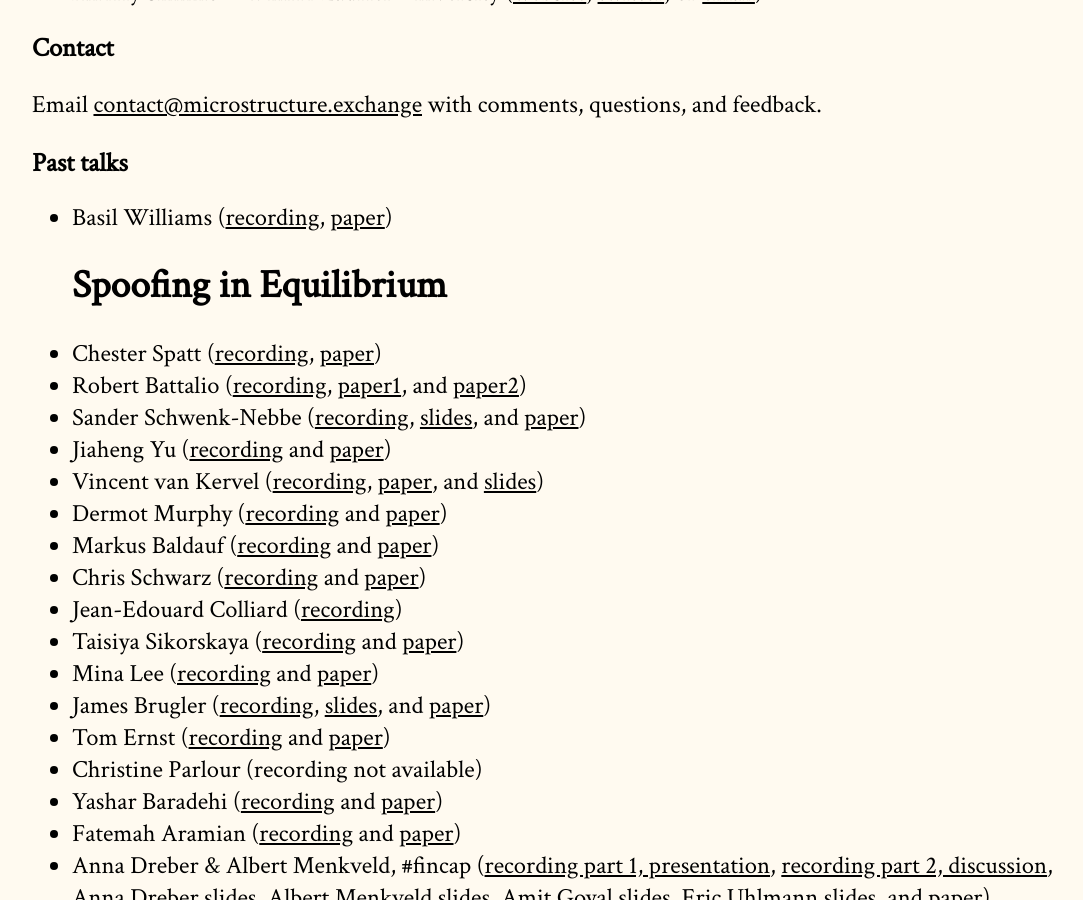
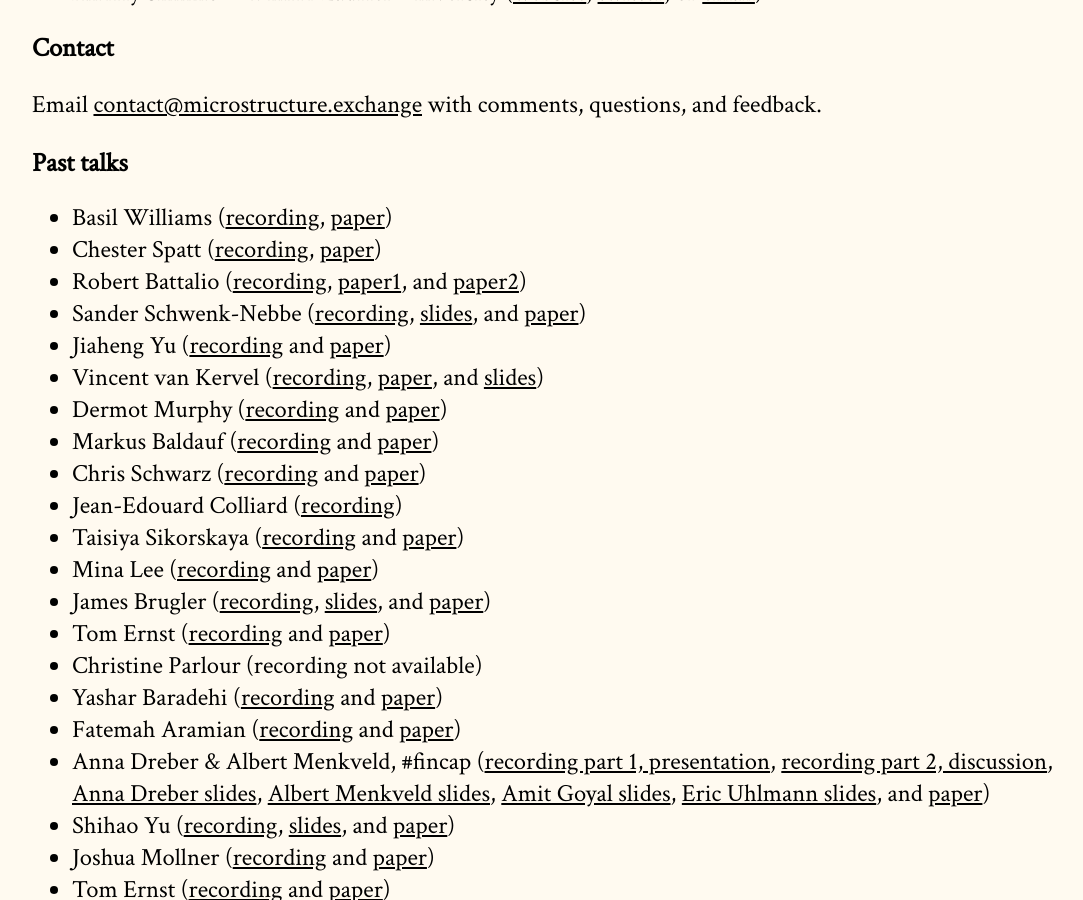
Before and after one commit to cpfiffer/microstructure.exchange, a Jekyll site: the page built from index.md, in a window 1280 px wide and 900 px high, scrolled down 1648 px. Shown: the whole window, without its empty margins (96-1179 px from the left). Built offline with Jekyll 4.4.1, drawn with Linux system fonts in a browser that asks for light colours; some web fonts are replaced.

Commit message:
Update index.md

```diff
--- a/index.md
+++ b/index.md
@@ -47,7 +47,6 @@ Email [contact@microstructure.exchange](mailto:contact@microstructure.exchange)
 
 ## Past talks
 - Basil Williams ([recording](https://youtu.be/eLpVLQRQRwQ), [paper](/papers/williams-skrzypacz-spoofing.pdf))
-# Spoofing in Equilibrium
 - Chester Spatt ([recording](https://youtu.be/yAqVFiqmxNk), [paper](https://papers.ssrn.com/sol3/papers.cfm?abstract_id=4300505))
 - Robert Battalio ([recording](https://youtu.be/DQGBg79Fink), [paper1](https://papers.ssrn.com/sol3/papers.cfm?abstract_id=4304124), and [paper2](papers/BoehmerJonesAlgorithmPaper20221125.pdf))
 - Sander Schwenk-Nebbe ([recording](https://youtu.be/9nUMVjqcPUQ), [slides](slides/TAQ_Participant_Timestamp_Sander_Schwenk-Nebbe.pdf), and [paper](https://papers.ssrn.com/sol3/papers.cfm?abstract_id=3744743))
```
